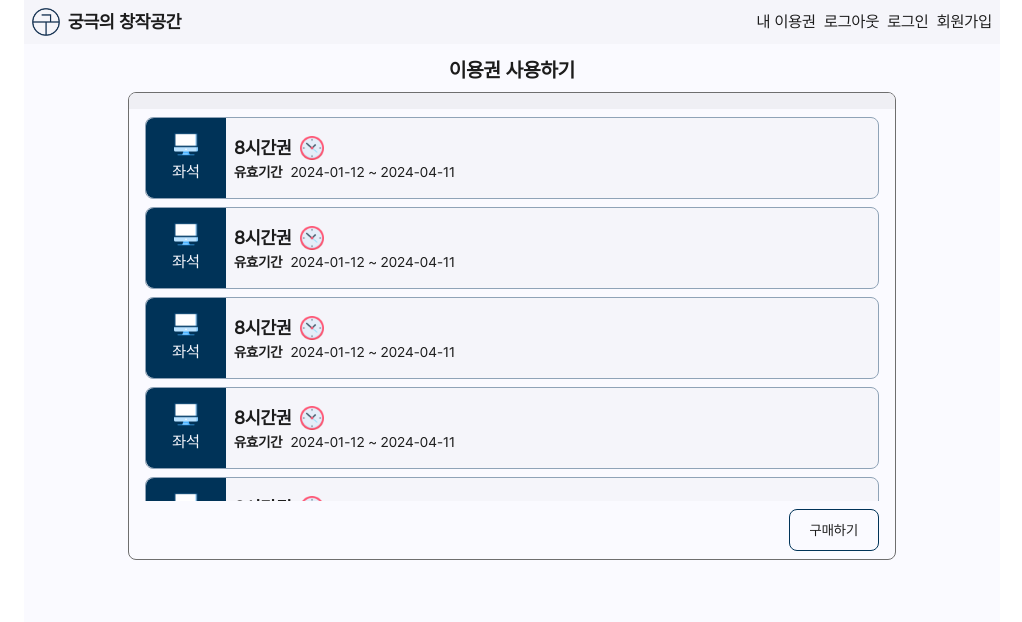
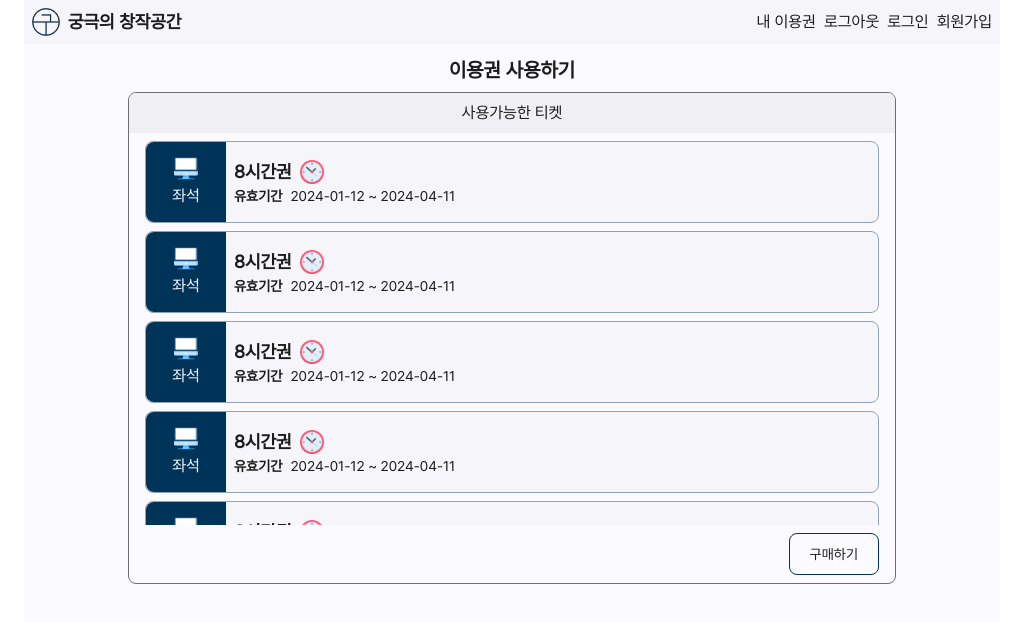
Before and after one commit to archive-xee/hot-desking-app, a Next.js app: page /user/ticket in a window 1280 px wide. Shown: the top 622 px of the page, without its empty margins (128-1150 px from the left). Built offline with nearby package versions, Linux system fonts and the light colour scheme.

Commit message:
[Hotfix] UserTicketPage ListViewContainer missing property Fix

```diff
--- a/src/app/user/ticket/page.tsx
+++ b/src/app/user/ticket/page.tsx
@@ -1,5 +1,5 @@
-import { TicketOfUser } from "@/src/components/molecules/Ticket";
-import ListViewContainer from "@/src/components/organisms/ListViewContainer";
+import { TicketOfUser } from "@/src/components/molecules/Ticket"
+import ListViewContainer from "@/src/components/organisms/ListViewContainer"
 
 export default function UserTicketPage() {
   return (
@@ -108,11 +108,12 @@ export default function UserTicketPage() {
             </button>
           </div>
         }
+        title="사용가능한 티켓"
       ></ListViewContainer>
     </>
-  );
+  )
 }
 
 const UserTicketPageTitle = () => {
-  return <h1 className="text-center text-xl font-bold">이용권 사용하기</h1>;
-};
+  return <h1 className="text-center text-xl font-bold">이용권 사용하기</h1>
+}
```
